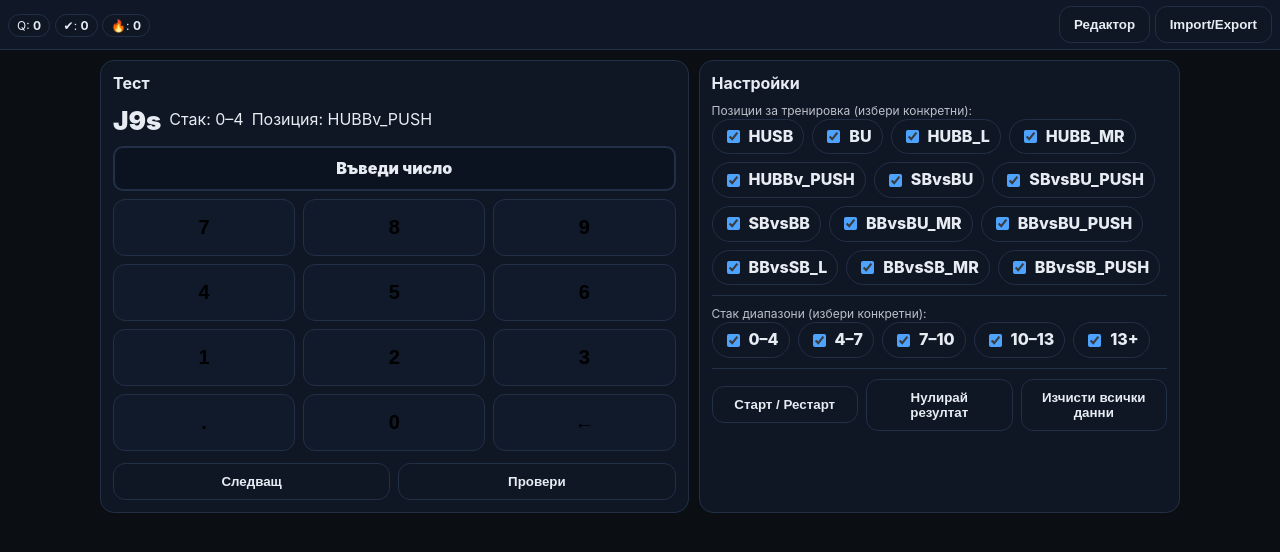
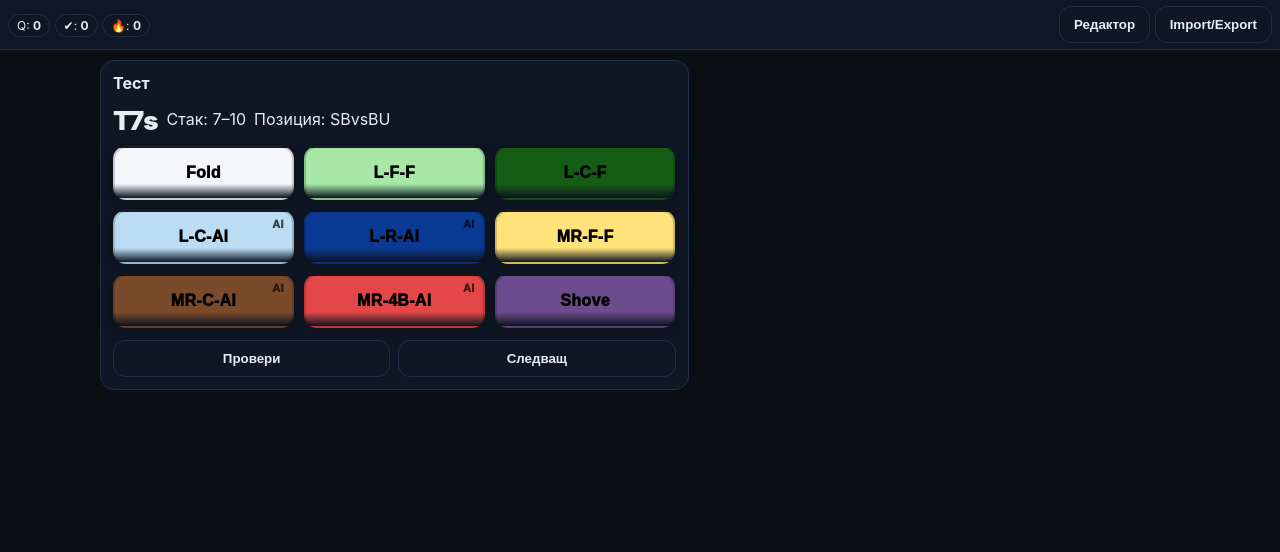
Before and after one commit to petarpetrovgto-prog/Mitkone123, a plain HTML site: page index.html in a window 1280 px wide. Both pictures are taken after a click on the button "Старт / Рестарт". Drawn offline with Linux system fonts and the light colour scheme.

Commit message:
index.html

```diff
--- a/index.html
+++ b/index.html
@@ -3,33 +3,33 @@
 <head>
 <meta charset="utf-8">
 <meta name="viewport" content="width=device-width, initial-scale=1, viewport-fit=cover">
-<title>Range Trainer vT6</title>
+<title>Range Trainer vT7</title>
 <style>
   :root{
-    --bg:#0b0f14; --border:#223047; --text:#e7ecf3;
+    --bg:#0b0f14; --panel:#0f1520; --panel2:#101827; --border:#223047; --text:#e7ecf3;
     --FOLD:#f4f6fa; --L-F-F:#a7e8a7; --L-C-F:#155d15; --L-C-AI:#bcdcf3; --L-R-AI:#0b3a94;
     --MR-F-F:#ffe27a; --MR-C-AI:#7b4a2a; --MR-4B-AI:#e44747; --SHOVE:#6d4b8e;
     --ok:#1f9d55; --err:#d64545;
   }
   *{box-sizing:border-box;-webkit-tap-highlight-color:transparent;touch-action:manipulation}
   body{margin:0;background:var(--bg);color:var(--text);font:16px/1.35 -apple-system,system-ui,Segoe UI,Roboto,Arial}
-
   .top{position:sticky;top:0;z-index:30;display:flex;justify-content:space-between;align-items:center;
-       padding:6px 8px;background:#101827;border-bottom:1px solid var(--border)}
+       padding:6px 8px;background:var(--panel2);border-bottom:1px solid var(--border)}
   .chip{padding:3px 8px;border:1px solid var(--border);border-radius:999px;background:#0f1624;font-size:12px}
   .btn{border:1px solid var(--border);background:#0f1624;color:var(--text);border-radius:12px;
        padding:10px 14px;font-weight:800;cursor:pointer}
-
   .wrap{max-width:1100px;margin:0 auto;padding:10px}
   .grid{display:grid;gap:10px}
   @media(min-width:980px){.grid{grid-template-columns:1.1fr 0.9fr}}
   .card{border:1px solid var(--border);background:#0f1624;border-radius:14px;padding:12px}
-  .card h3{margin:0 0 8px;font-size:16px}
+  .card h3{margin:0 0 8px;font-size:16px;display:flex;align-items:center;justify-content:space-between}
+  .toggle{font-size:12px;opacity:.9}
+  .hidden{display:none}
 
   .qTop{display:flex;gap:8px;flex-wrap:wrap;align-items:center;margin-bottom:8px}
   .qHand{font-size:26px;font-weight:900}
 
-  /* действия: отчетливи бутони */
+  /* действия */
   .actionsGrid{display:grid;grid-template-columns:repeat(3,1fr);gap:10px}
   .actBtn{
     position:relative;border:2px solid rgba(0,0,0,.18);border-radius:13px;
@@ -43,7 +43,8 @@
   .tag{position:absolute;right:8px;top:6px;font-size:11px;opacity:.7;color:#000}
 
   /* keypad (за PUSH) */
-  .disp{margin:4px 0 8px;border:2px solid var(--border);background:#0b1220;border-radius:10px;padding:10px;font-weight:900;text-align:center}
+  .disp{margin:4px 0 8px;border:2px solid var(--border);background:#0b1220;border-radius:10px;padding:10px;
+        font-weight:900;text-align:center}
   .disp.ok{border-color:var(--ok); box-shadow:0 0 0 3px rgba(31,157,85,.45)}
   .disp.err{border-color:var(--err); box-shadow:0 0 0 3px rgba(214,69,69,.45)}
   .keypad{display:grid;grid-template-columns:repeat(3,1fr);gap:8px}
@@ -105,21 +106,24 @@
     </div>
 
     <div style="display:flex;gap:8px;margin-top:12px">
+      <button id="btnCheck" class="btn" style="flex:1;font-weight:900">Провери</button>
       <button id="btnNext" class="btn" style="flex:1;font-weight:900">Следващ</button>
-      <button id="btnCheck" class="btn" style="flex:1;font-weight:900">Провери</button>
     </div>
   </div>
 
   <!-- SETTINGS -->
-  <div class="card">
-    <h3>Настройки</h3>
+  <div class="card" id="settingsCard">
+    <h3>
+      Настройки
+      <button id="toggleSettings" class="btn toggle">Скрий</button>
+    </h3>
 
-    <div class="mini">Позиции за тренировка (избери конкретни):</div>
+    <div class="mini">Позиции за тренировка (маркирай конкретни):</div>
     <div id="posFilters" class="row"></div>
 
     <div class="sep"></div>
 
-    <div class="mini">Стак диапазони (избери конкретни):</div>
+    <div class="mini">Стак диапазони (маркирай конкретни):</div>
     <div id="stkFilters" class="row"></div>
 
     <div class="sep"></div>
@@ -127,7 +131,6 @@
     <div class="row">
       <button id="btnStart" class="btn" style="flex:1;font-weight:900">Старт / Рестарт</button>
       <button id="btnResetScore" class="btn" style="flex:1;font-weight:900">Нулирай резултат</button>
-      <button id="btnClearAll" class="btn" style="flex:1;font-weight:900">Изчисти всички данни</button>
     </div>
   </div>
 </div>
@@ -174,26 +177,195 @@
 <script>
 (function(){
   // Цветове/действия
-  const COLORS={
-    "Fold":"var(--FOLD)","L-F-F":"var(--L-F-F)","L-C-F":"var(--L-C-F)","L-C-AI":"var(--L-C-AI)","L-R-AI":"var(--L-R-AI)",
-    "MR-F-F":"var(--MR-F-F)","MR-C-AI":"var(--MR-C-AI)","MR-4B-AI":"var(--MR-4B-AI)","Shove":"var(--SHOVE)"
-  };
+  const COLORS={"Fold":"var(--FOLD)","L-F-F":"var(--L-F-F)","L-C-F":"var(--L-C-F)","L-C-AI":"var(--L-C-AI)","L-R-AI":"var(--L-R-AI)","MR-F-F":"var(--MR-F-F)","MR-C-AI":"var(--MR-C-AI)","MR-4B-AI":"var(--MR-4B-AI)","Shove":"var(--SHOVE)"};
   const ACTIONS=Object.keys(COLORS);
-  const isPushPos = p => /PUSH/i.test(p);
+  const isPushPos=p=>/PUSH/i.test(p);
 
   // Позиции/стакове
   const POS_LIST=["HUSB","BU","HUBB_L","HUBB_MR","HUBBv_PUSH","SBvsBU","SBvsBU_PUSH","SBvsBB","BBvsBU_MR","BBvsBU_PUSH","BBvsSB_L","BBvsSB_MR","BBvsSB_PUSH"];
   const STKS=["0–4","4–7","7–10","10–13","13+"];
 
+  // Ръце – САМО от подадения списък
+  const HANDS = `
+AA
+KK
+QQ
+JJ
+TT
+99
+88
+77
+66
+55
+44
+33
+22
+AKs
+AKo
+AQs
+AQo
+AJs
+AJo
+ATs
+ATo
+A9s
+A9o
+A8s
+A8o
+A7s
+A7o
+A6s
+A6o
+A5s
+A5o
+A4s
+A4o
+A3s
+A3o
+A2s
+A2o
+KQs
+KQo
+KJs
+KJo
+KTs
+KTo
+K9s
+K9o
+K8s
+K8o
+K7s
+K7o
+K6s
+K6o
+K5s
+K5o
+K4s
+K4o
+K3s
+K3o
+K2s
+K2o
+QJs
+QJo
+QTs
+QTo
+Q9s
+Q9o
+Q8s
+Q8o
+Q7s
+Q7o
+Q6s
+Q6o
+Q5s
+Q5o
+Q4s
+Q4o
+Q3s
+Q3o
+Q2s
+Q2o
+JTs
+JTo
+J9s
+J9o
+J8s
+J8o
+J7s
+J7o
+J6s
+J6o
+J5s
+J5o
+J4s
+J4o
+J3s
+J3o
+J2s
+J2o
+T9s
+T9o
+T8s
+T8o
+T7s
+T7o
+T6s
+T6o
+T5s
+T5o
+T4s
+T4o
+T3s
+T3o
+T2s
+T2o
+98s
+98o
+97s
+97o
+96s
+96o
+95s
+95o
+94s
+94o
+93s
+93o
+92s
+92o
+87s
+87o
+86s
+86o
+85s
+85o
+84s
+84o
+83s
+83o
+82s
+82o
+76s
+76o
+75s
+75o
+74s
+74o
+73s
+73o
+72s
+72o
+65s
+65o
+64s
+64o
+63s
+63o
+62s
+62o
+54s
+54o
+53s
+53o
+52s
+52o
+43s
+43o
+42s
+42o
+32s
+32o
+`.trim().split(/\s+/);
+
   // DB
-  let DB=JSON.parse(localStorage.getItem("qt_trainer_v6")||"{}");
-  const save=()=>localStorage.setItem("qt_trainer_v6",JSON.stringify(DB));
+  let DB=JSON.parse(localStorage.getItem("qt_trainer_v7")||"{}");
+  const save=()=>localStorage.setItem("qt_trainer_v7",JSON.stringify(DB));
   const k=(p,r)=>p+"||"+r, get=(p,r)=>DB[k(p,r)]?.raw||"", set=(p,r,raw)=>{DB[k(p,r)]={raw};save();};
 
   // Състояние
   let curQ=null, count=0, right=0, streak=0;
-  let numBuf=""; // за push
-  let lastPressedBtn=null; // за оцветяване OK/ERR
+  let numBuf=""; let lastPressedBtn=null;
 
   // Филтри UI
   function buildFilters(){
@@ -214,20 +386,18 @@
   function getFilters(){
     const posSel = Array.from(document.querySelectorAll('#posFilters input:checked')).map(x=>x.dataset.pos);
     const stkSel = Array.from(document.querySelectorAll('#stkFilters input:checked')).map(x=>x.dataset.stk);
-    return {
-      pos: posSel.length? posSel : POS_LIST.slice(),
-      stk: stkSel.length? stkSel : STKS.slice()
-    };
+    return { pos: posSel.length? posSel : POS_LIST.slice(), stk: stkSel.length? stkSel : STKS.slice() };
   }
+
+  // RNG helpers
+  const rand=arr=>arr[Math.floor(Math.random()*arr.length)];
 
   // Генерация
   function askNew(){
     const sel=getFilters();
-    const pos = sel.pos[Math.floor(Math.random()*sel.pos.length)];
-    const stk = sel.stk[Math.floor(Math.random()*sel.stk.length)];
-    const R=["A","K","Q","J","T","9","8","7","6","5","4","3","2"];
-    const r1=R[Math.floor(Math.random()*R.length)], r2=R[Math.floor(Math.random()*R.length)];
-    const hand = r1===r2? r1+r2 : r1+r2+(Math.random()<0.5?"s":"o");
+    const pos=rand(sel.pos);
+    const stk=rand(sel.stk);
+    const hand=rand(HANDS);
     curQ={pos,stk,hand};
     numBuf=""; lastPressedBtn=null;
     document.getElementById("qHand").textContent=hand;
@@ -242,7 +412,6 @@
   function renderAnswerUI(){
     const a=document.getElementById("ansArea"); a.innerHTML="";
     if(isPushPos(curQ.pos)){
-      // Keypad за числа
       const disp=document.createElement("div"); disp.className="disp"; disp.id="numDisp"; disp.textContent="Въведи число";
       const grid=document.createElement("div"); grid.className="keypad";
       const keys=["7","8","9","4","5","6","1","2","3",".","0","←"];
@@ -253,9 +422,8 @@
       });
       a.appendChild(disp); a.appendChild(grid);
     }else{
-      // Цветни action бутони
       const g=document.createElement("div"); g.className="actionsGrid";
-      ACTIONS.forEach(act=>{
+      Object.keys(COLORS).forEach(act=>{
         const b=document.createElement("button");
         b.className="actBtn";
         b.style.background = `linear-gradient(180deg, ${COLORS[act]} 0%, ${COLORS[act]} 72%, rgba(0,0,0,.06) 100%)`;
@@ -293,13 +461,11 @@
     if(!curQ) return;
     const res=compute(curQ.pos,curQ.hand,curQ.stk);
     const fb=document.getElementById("feedback");
-    const cRow=document.getElementById("correctRow");
-    const cVal=document.getElementById("correctVal");
+    const cRow=document.getElementById("correctRow"); const cVal=document.getElementById("correctVal");
 
     if(res.disp==="—"){
       fb.textContent="Няма данни за тази комбинация."; fb.className="feedback";
       cRow.style.display="flex"; cVal.textContent="—"; cVal.style.background="#2a2f3c"; cVal.style.color="#fff";
-      // визуално зануляване
       if(lastPressedBtn){ lastPressedBtn.classList.remove("ok","err"); }
       const d=document.getElementById("numDisp"); if(d){ d.classList.remove("ok","err"); }
       return;
@@ -329,7 +495,6 @@
 
     cRow.style.display="flex";
     cVal.textContent=res.disp;
-    // цвят на правилния
     if(res.isNum){ cVal.style.background="rgba(0,0,0,.22)"; cVal.style.color="#fff"; }
     else { cVal.style.background=(COLORS[res.disp]||"#2a2f3c"); cVal.style.color="#000"; }
   }
@@ -362,14 +527,27 @@
   document.getElementById("dataImport").onclick=()=>{ try{ const obj=JSON.parse(dataArea.value); DB=obj; save(); alert("Импорт успешно."); }catch(e){ alert("Невалиден JSON."); } };
 
   // Контроли
-  document.getElementById("btnStart").onclick=()=>{count=right=streak=0; document.getElementById("qCount").textContent=0; document.getElementById("qRight").textContent=0; document.getElementById("streak").textContent=0; askNew();};
+  document.getElementById("btnStart").onclick=()=>{count=right=streak=0;
+    document.getElementById("qCount").textContent=0; document.getElementById("qRight").textContent=0; document.getElementById("streak").textContent=0;
+    askNew();
+    // auto-hide settings
+    document.getElementById("settingsCard").classList.add("hidden");
+    document.getElementById("toggleSettings").textContent="Покажи";
+  };
   document.getElementById("btnResetScore").onclick=()=>{count=right=streak=0; document.getElementById("qCount").textContent=0; document.getElementById("qRight").textContent=0; document.getElementById("streak").textContent=0;};
-  document.getElementById("btnClearAll").onclick=()=>{ if(confirm("Изтриване на всички въведени данни?")){ DB={}; save(); alert("Изчистено."); } };
-
   document.getElementById("btnNext").onclick=askNew;
   document.getElementById("btnCheck").onclick=()=>checkAnswer(false);
 
-  // Стартово състояние – първо натисни „Старт / Рестарт“
+  // Toggle settings
+  document.getElementById("toggleSettings").onclick=()=>{
+    const card=document.getElementById("settingsCard");
+    const btn=document.getElementById("toggleSettings");
+    const hid=card.classList.toggle("hidden");
+    btn.textContent=hid?"Покажи":"Скрий";
+  };
+
+  // EDITOR & DATA modal open/close already wired above
+
 })();
 </script>
 </body>
```
